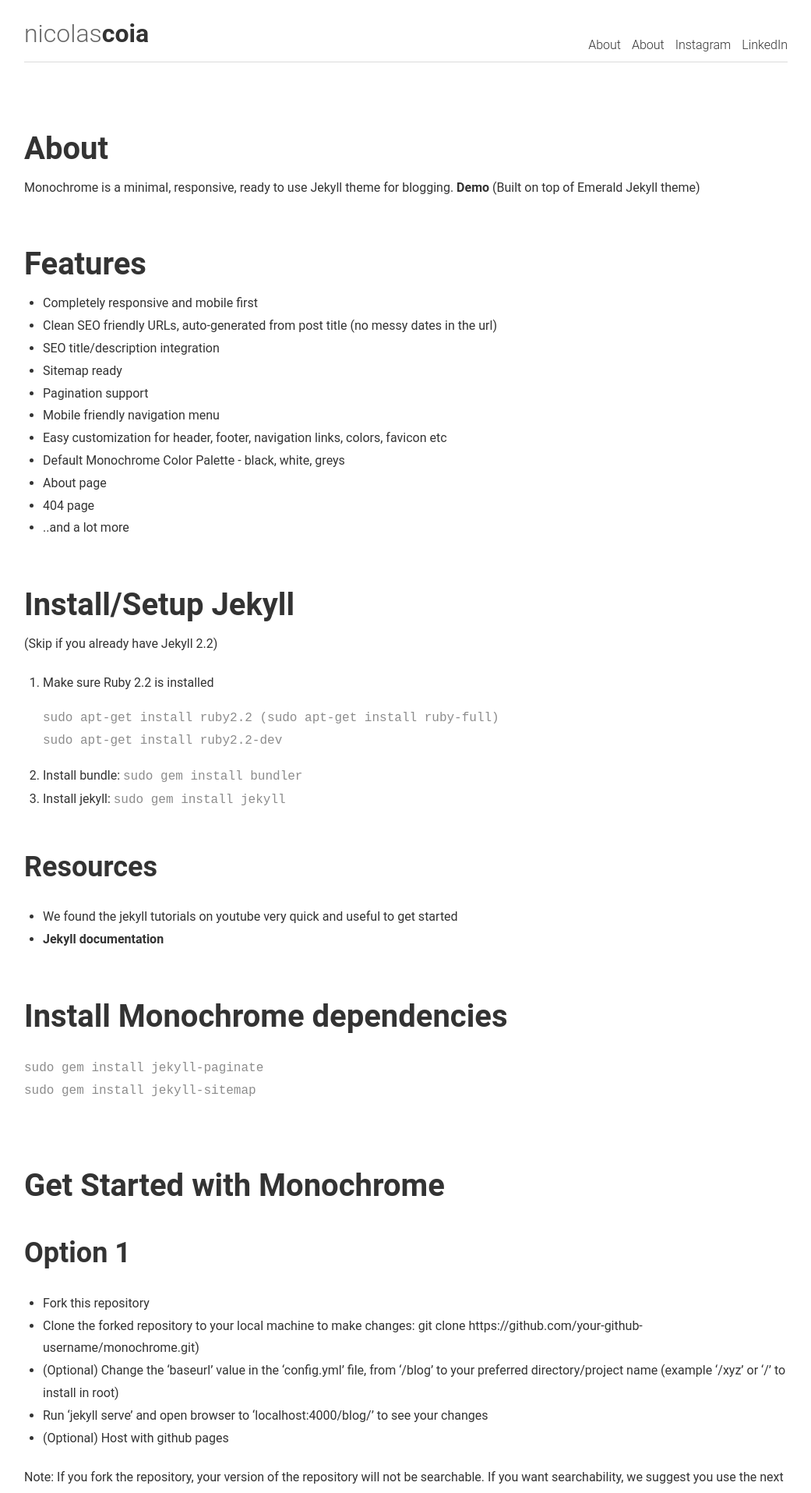
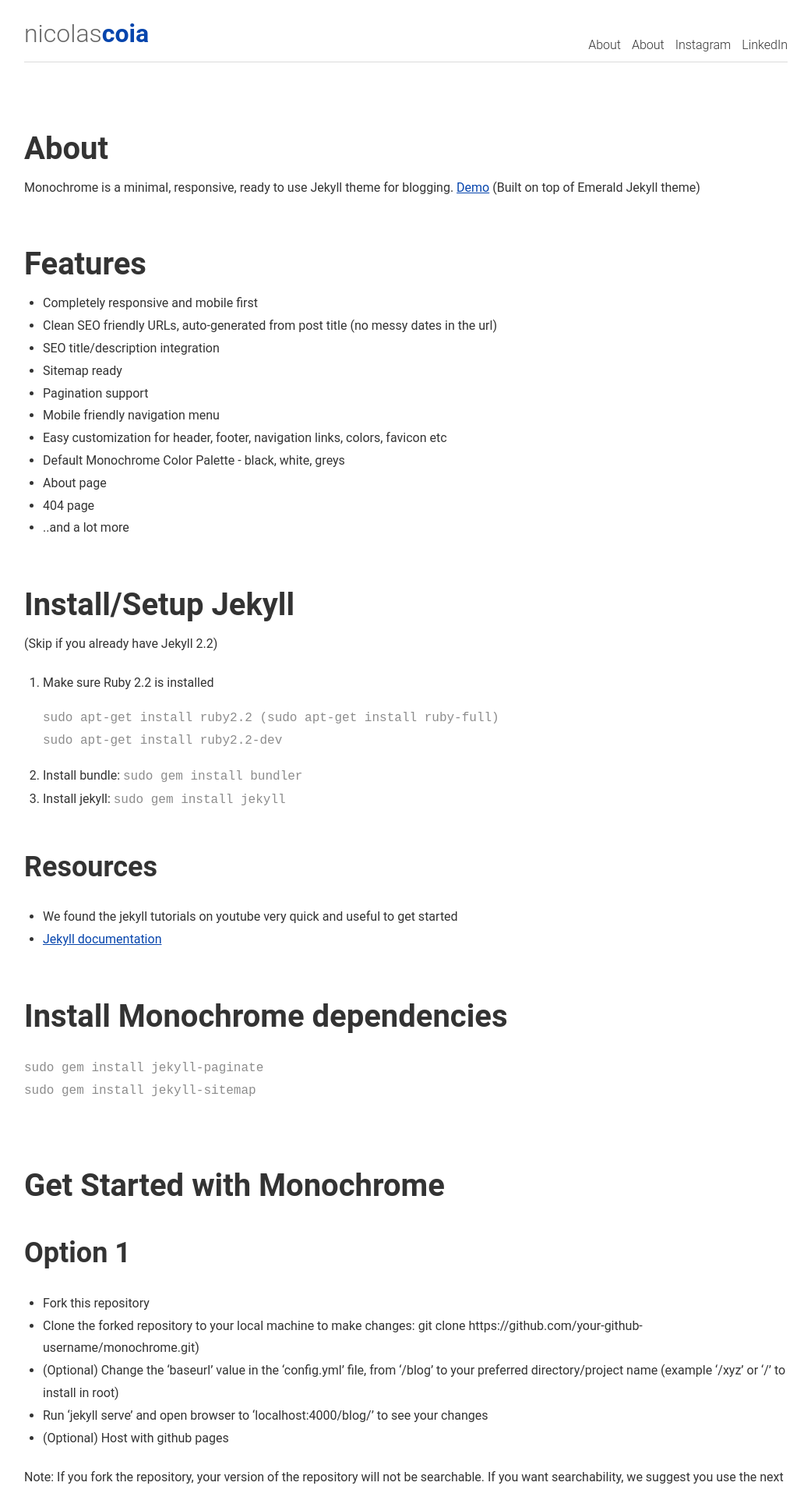
Before and after one commit to dyutibarma/monochrome, a Jekyll site: the page built from README.md, in a window 1280 px wide. Shown: the top 1915 px of the page at 78% size, without its empty margins (119-1160 px from the left). Built offline with Jekyll 4.4.1, drawn with Linux system fonts in a browser that asks for light colours; our own code applies the rules of GitHub Pages for plain Markdown files.

Commit message:
Update base.scss

```diff
--- a/_sass/base.scss
+++ b/_sass/base.scss
@@ -47,12 +47,12 @@
 
 /*- Link -*/
 a {
-	color: $text-color;
-	text-decoration: none;
-	font-weight: 700;
+	color: #0645AD;
+	text-decoration: underline;
+	font-weight: 400;
 	&:hover,
 	&:focus {
-		color: darken($text-color, 5%);
+		color: #0B0080;
 	}
 }
 
```
